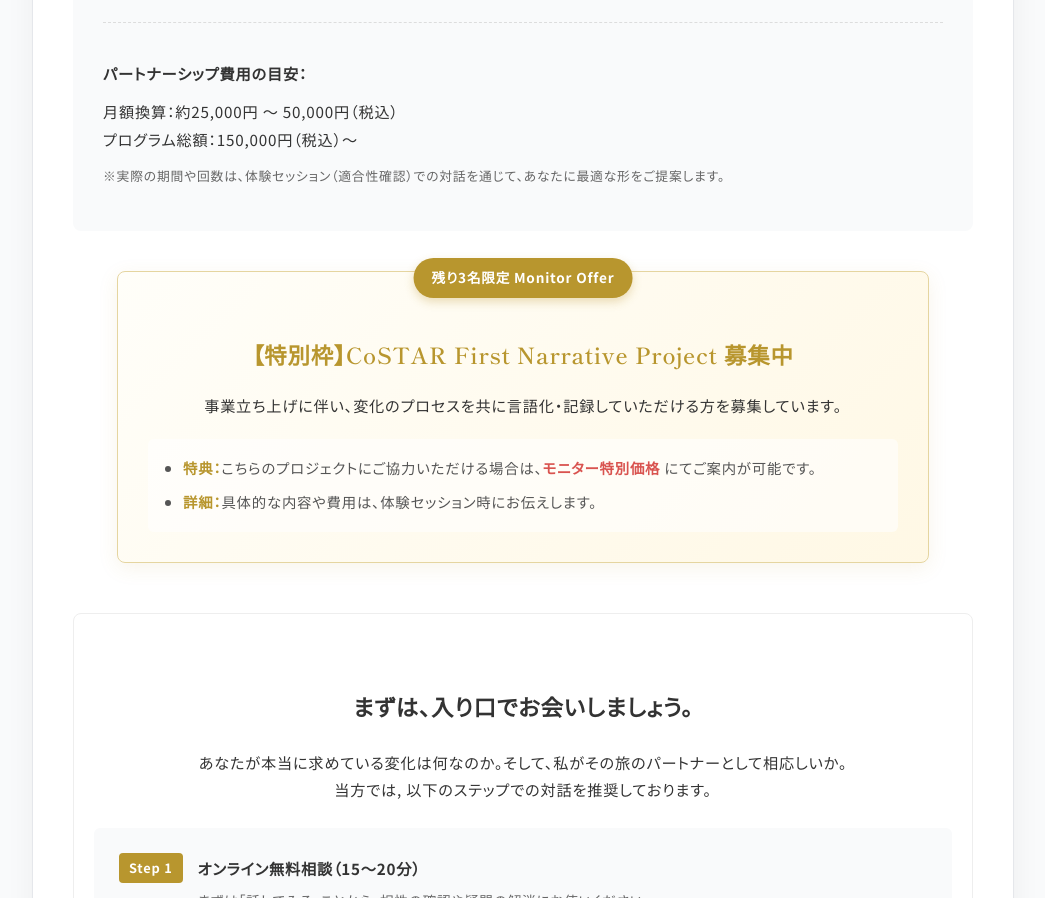
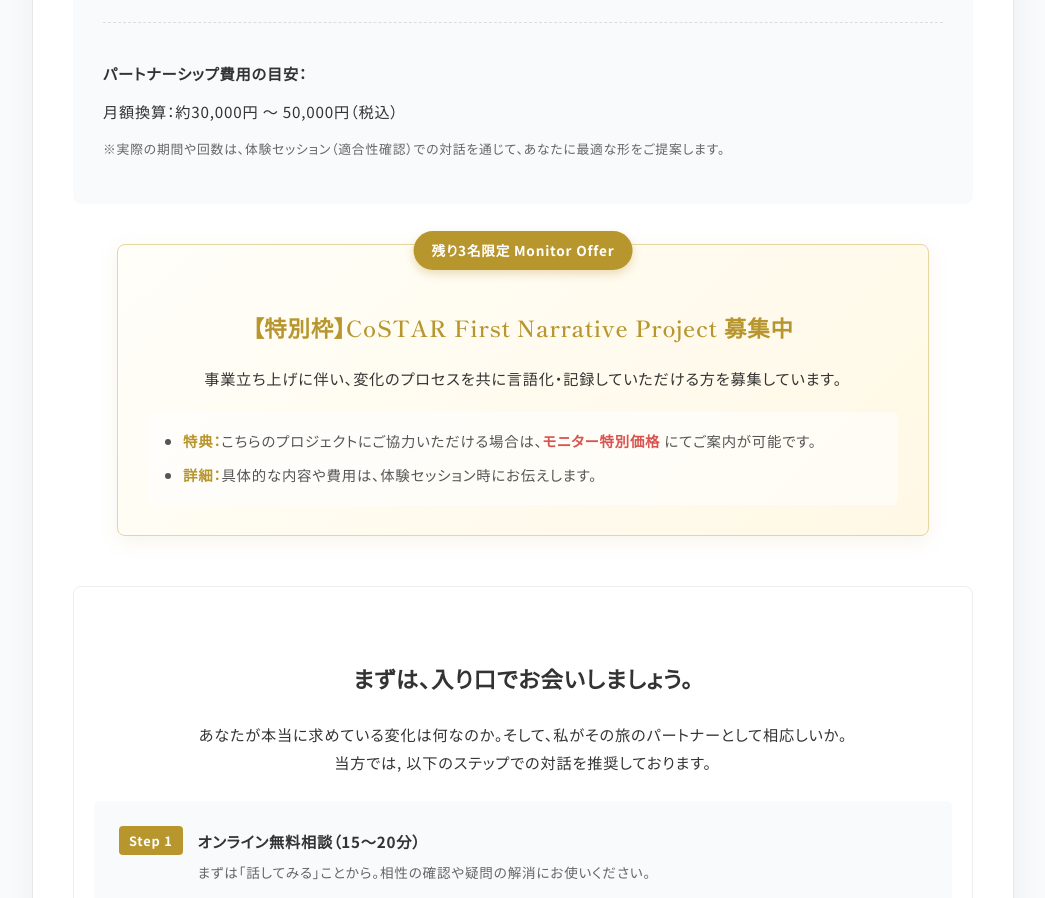
Before and after one commit to Naomitchy/CoSTAR, a plain HTML site: page index.html in a window 1280 px wide. Shown: the part 6511-7409 px from the top of the page, without its empty margins (117-1162 px from the left). Drawn offline with Linux system fonts and the light colour scheme; no server answers.

Commit message:
Update partnership cost estimate in index.html

```diff
--- a/index.html
+++ b/index.html
@@ -1045,8 +1045,7 @@
                 <div style="border-top: 1px dashed #ddd; padding-top: 20px;">
                     <p style="font-size: 0.95rem; font-weight: bold; margin-bottom: 10px;">パートナーシップ費用の目安：</p>
                     <p style="font-size: 0.95rem; color: var(--text-color); margin: 0; line-height: 1.8;">
-                        月額換算：約25,000円 〜 50,000円（税込）<br>
-                        プログラム総額：150,000円（税込）〜
+                        月額換算：約30,000円 〜 50,000円（税込）
                     </p>
                     <p style="font-size: 0.8rem; color: #666; margin-top: 10px;">
                         ※実際の期間や回数は、体験セッション（適合性確認）での対話を通じて、あなたに最適な形をご提案します。
```
